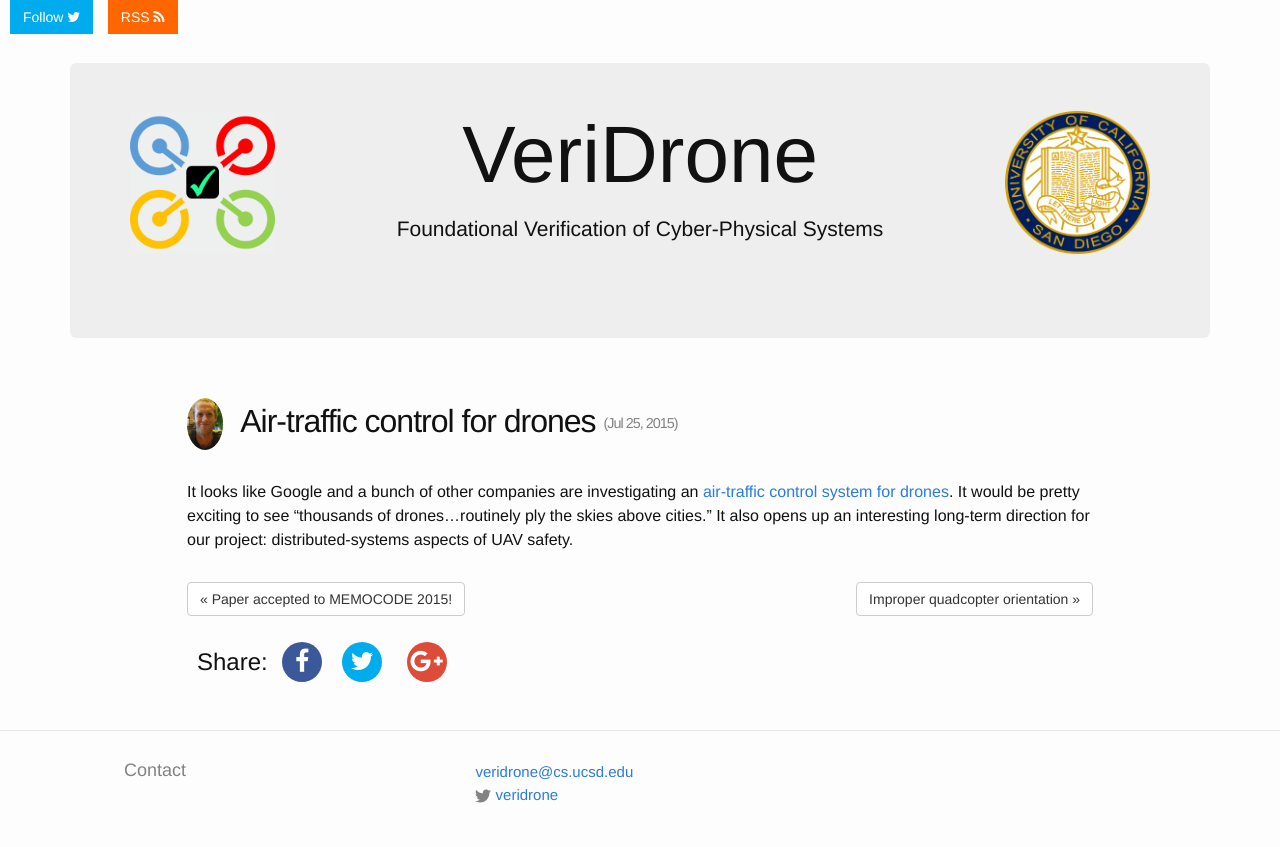
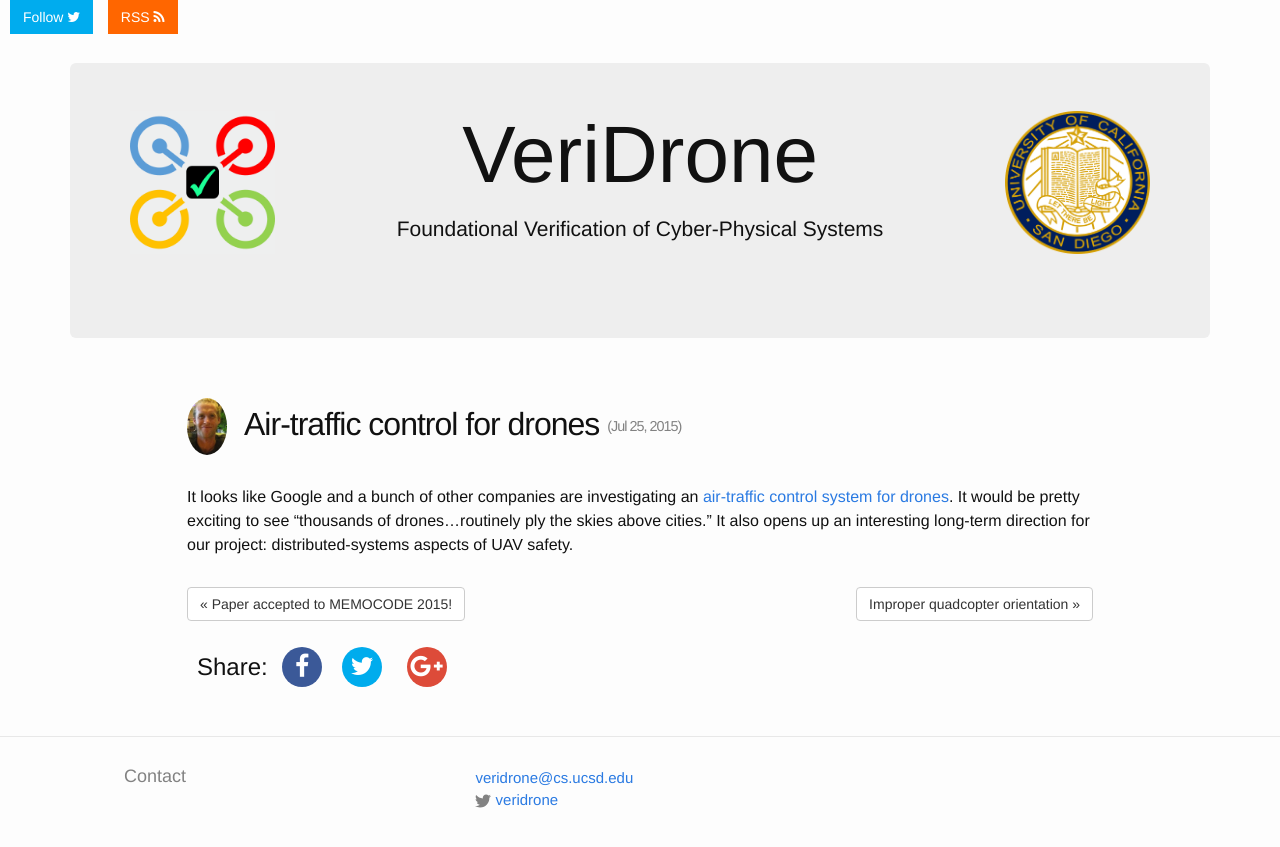
Before and after one commit to UCSD-PL/veridrone, a Jekyll site: the page built from _posts/2015-07-25-air-traffic-control.markdown, in a window 1280 px wide. Shown: the top 847 px of the page. Built offline with Jekyll 4.4.1, drawn with Linux system fonts in a browser that asks for light colours; nearby versions of some CDN libraries.

Commit message:
Fixed some styles.

```diff
--- a/_layouts/post.html
+++ b/_layouts/post.html
@@ -12,7 +12,8 @@
 
       <header class="post-header">
 	<h1 class="post-title">
-	  {% if page.author %}<a href="{{ site.authors[page.author].webpage }}"><img src="{{ site.baseurl }}{{ site.authors[page.author].image-url }}" class="oval" style="width: 4%"></a> <h-secondary>&nbsp;</h-secondary>{% endif %}
+	  {% if page.author %}<a href="{{ site.authors[page.author].webpage }}"><img src="{{ site.baseurl }}{{ site.authors[page.author].image-url }}" class="oval post-author-image"></a>
+	  <h-secondary>&nbsp;</h-secondary>{% endif %}
 	  {{ page.title }}
 	  <h-secondary>({{ page.date | date: "%b %-d, %Y" }})</h-secondary>
 	</h1>
--- a/_sass/_layout.scss
+++ b/_sass/_layout.scss
@@ -202,9 +202,14 @@
     letter-spacing: -1px;
     line-height: 1;
 
-    @include media-query($on-laptop) {
-        font-size: 36px;
+    @include media-query($on-phone) {
+        font-size: 20px;
     }
+
+    @media screen and (max-width: $on-laptop) and (min-width: $on-phone) {
+        font-size: 25px;
+    }
+
 }
 
 .post-content {
--- a/css/main.scss
+++ b/css/main.scss
@@ -25,6 +25,7 @@
 //$content-width:    800px;
 $content-width:    90%;
 
+$on-phone:         600px;
 $on-palm:          768px;
 $on-laptop:        992px;
 
@@ -107,6 +108,10 @@
 
 .oval {
   border-radius: 50%;
+}
+
+.post-author-image {
+  width: 40px;
 }
 
 body { padding-top: 7vh; }
```
